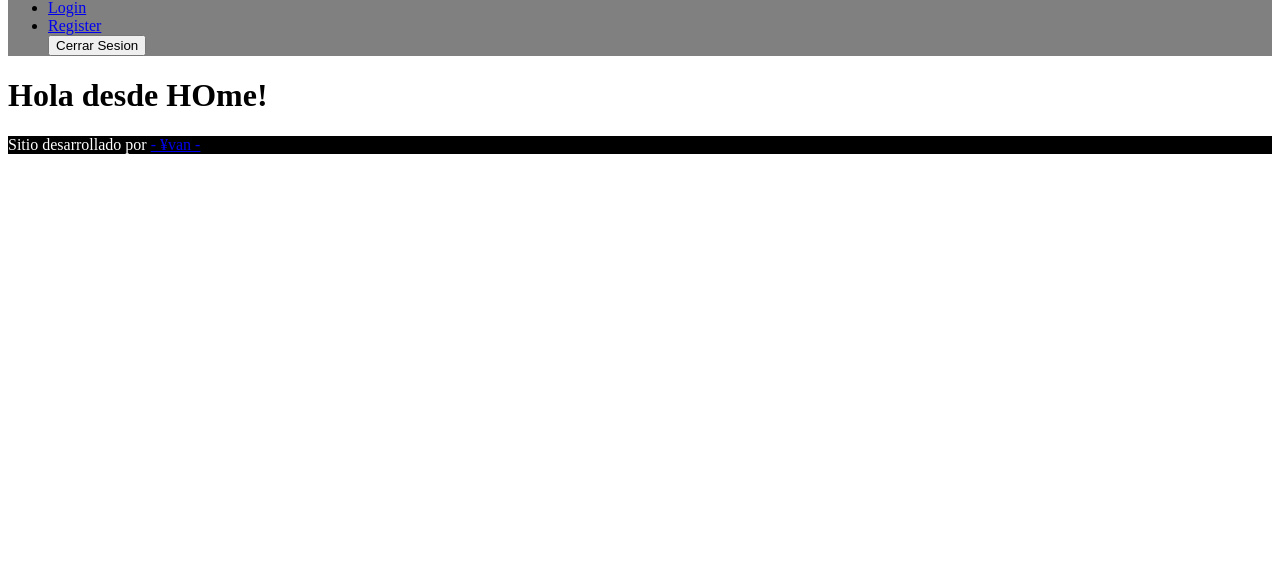
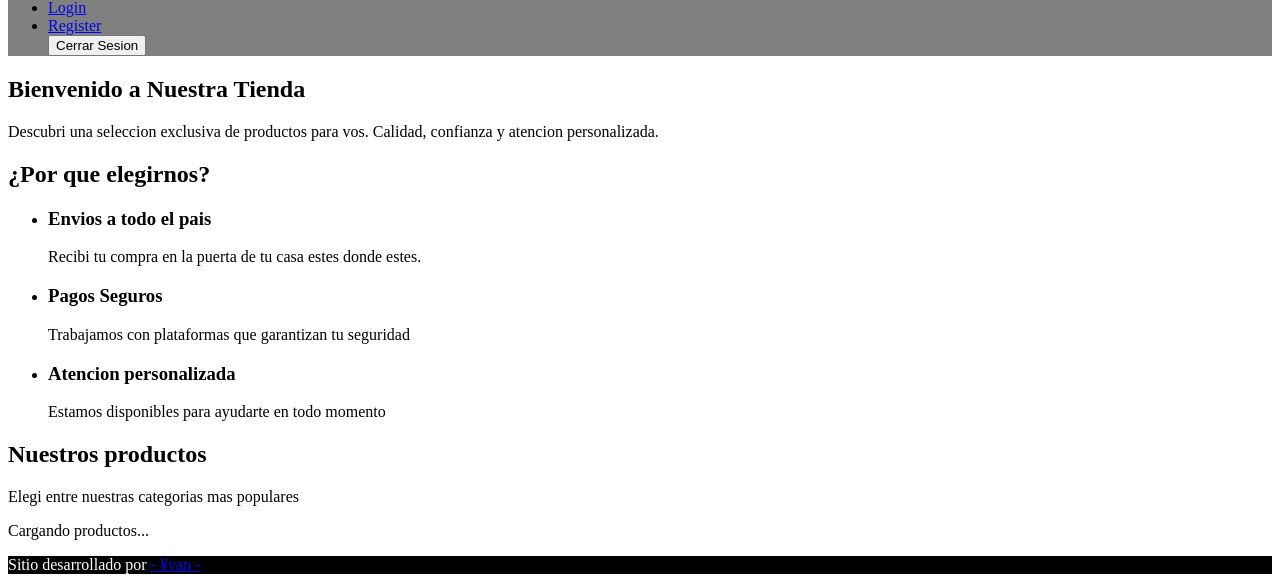
Before and after one commit to ivan-pardo/base-project-utn, a React (Vite) app: page / in a window 1280 px wide. Shown: the part 365-952 px from the top of the page. Before the commit the page ends 800 px from the top, so only its background shows below. Built offline with nearby package versions, Linux system fonts and the light colour scheme.

Commit message:
add: contenido estatico en home

```diff
--- a/src/pages/Home.jsx
+++ b/src/pages/Home.jsx
@@ -3,7 +3,36 @@
 const Home = () => {
   return (
     <Layout>
-      <h1>Hola desde HOme!</h1>
+      <section>
+        <h1>Bienvenido a Nuestra Tienda</h1>
+        <p>Descubri una seleccion exclusiva de productos para vos. Calidad, confianza y atencion personalizada.</p>
+      </section>
+      <section>
+        <h2>¿Por que elegirnos?</h2>
+        <ul>
+          <li>
+            <h3>Envios a todo el pais</h3>
+            <p>Recibi tu compra en la puerta de tu casa estes donde estes.</p>
+          </li>
+          <li>
+            <h3>Pagos Seguros</h3>
+            <p>Trabajamos con plataformas que garantizan tu seguridad</p>
+          </li>
+          <li>
+            <h3>Atencion personalizada</h3>
+            <p>Estamos disponibles para ayudarte en todo momento</p>
+          </li>
+        </ul>
+      </section>
+
+      <section>
+        <h2>Nuestros productos</h2>
+        <p>Elegi entre nuestras categorias mas populares</p>
+
+        <div>
+          <p>Cargando productos...</p>
+        </div>
+      </section>
     </Layout>
   )
 }
```
